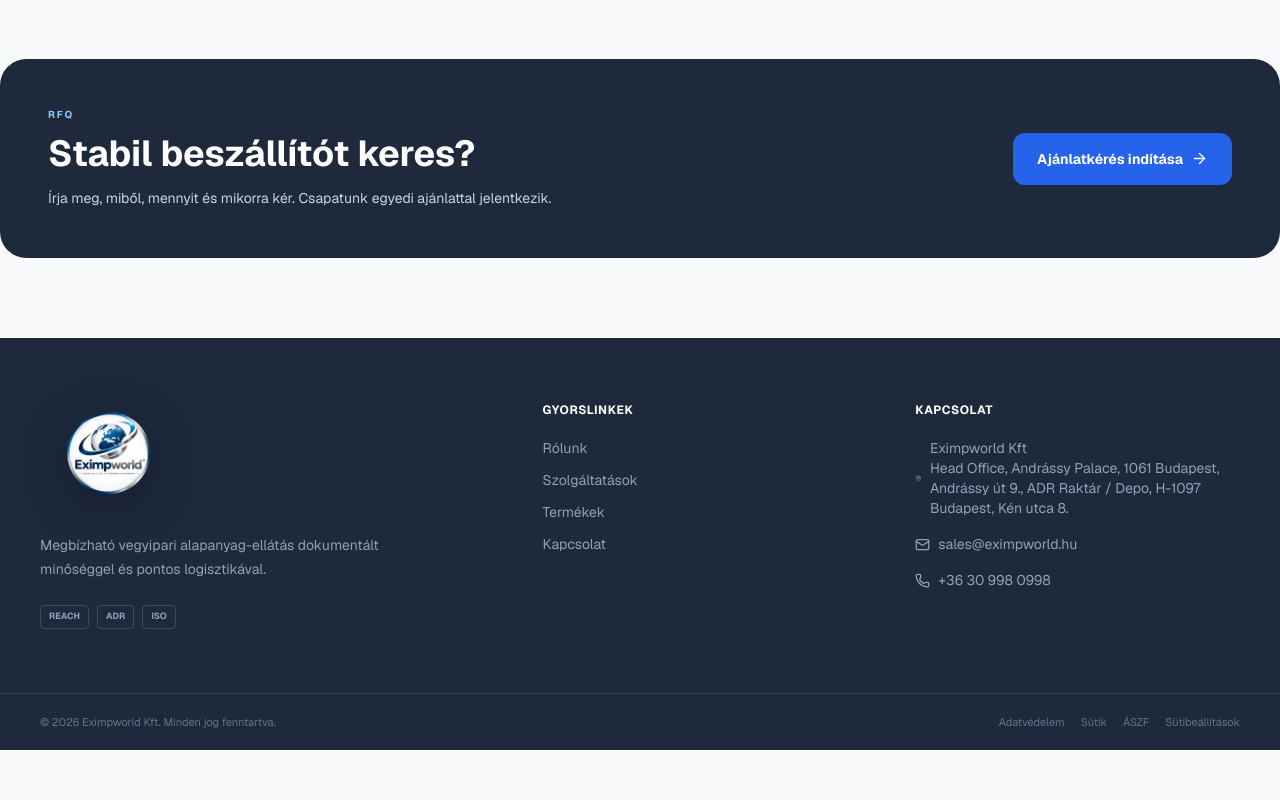
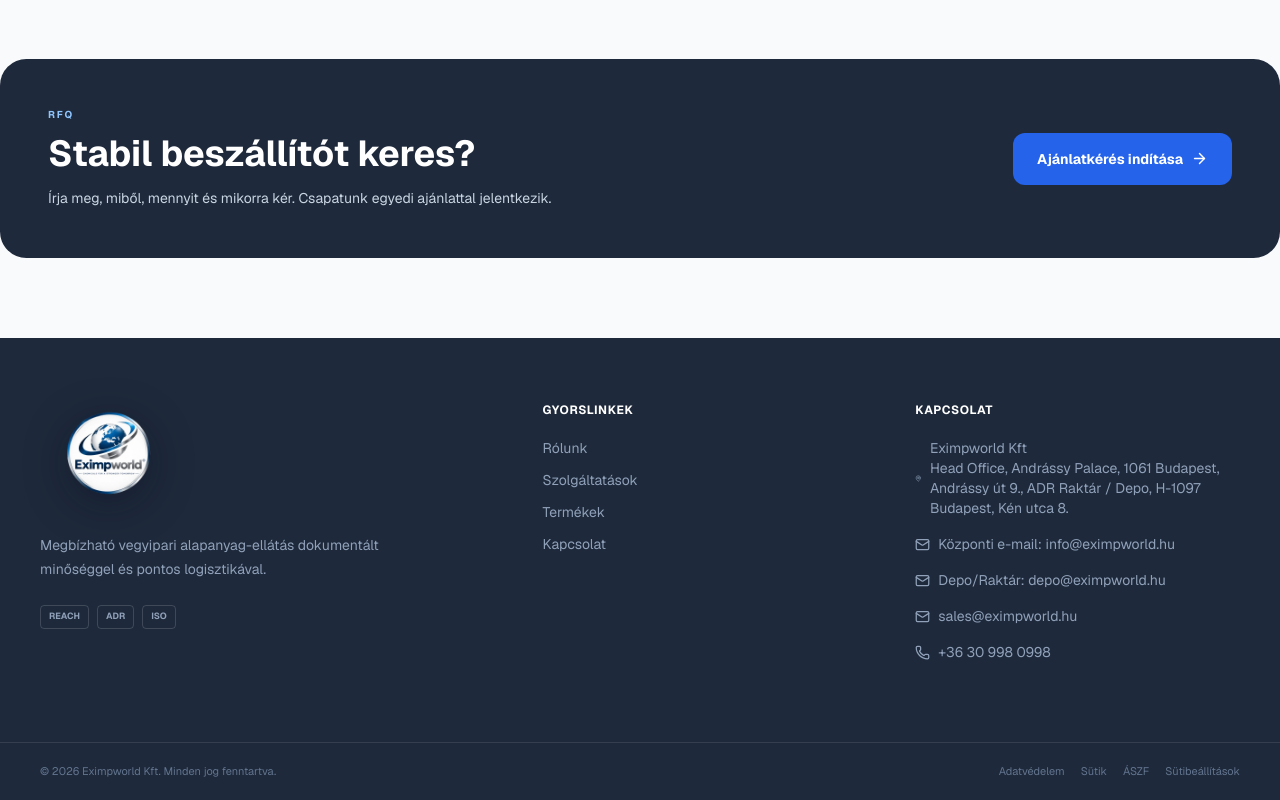
Before and after one commit to kurkoglobal-beep/eximpworld, a Next.js app: page / in a window 1280 px wide. Shown: the part 6359-7159 px from the top of the page. Before the commit the page ends 7109 px from the top, so only its background shows below. Built offline with nearby package versions, Linux system fonts and the light colour scheme.

Commit message:
Add EximpWorld Hungary contact email addresses

```diff
--- a/components/site-shell.tsx
+++ b/components/site-shell.tsx
@@ -180,6 +180,15 @@ export function Footer() {
               {market.company.address.join(', ')}
             </span>
           </p>
+          {[
+            [locale === 'hu' ? 'Központi e-mail' : 'Central email', market.company.centralEmail],
+            [locale === 'hu' ? 'Depo/Raktár' : 'Depot/Warehouse', market.company.depotEmail],
+          ].map(([label, email]) => email && (
+            <p className="footer-line" key={email}>
+              <Mail size={15} />
+              <span>{label}: <a href={`mailto:${email}`}>{email}</a></span>
+            </p>
+          ))}
           {market.company.email && (
             <p className="footer-line">
               <Mail size={15} />
--- a/components/uk-site.tsx
+++ b/components/uk-site.tsx
@@ -667,6 +667,14 @@ export function CompanyPanel() {
             <div key={x}>{x}</div>
           ))}
         </address>
+        {[
+          [en ? 'Central email' : 'Központi e-mail', c.centralEmail],
+          [en ? 'Depot/Warehouse' : 'Depo/Raktár', c.depotEmail],
+        ].map(([label, email]) => email && (
+          <a className="block mt-6 text-blue-200" href={`mailto:${email}`} key={email}>
+            {label}: {email}
+          </a>
+        ))}
         {c.email && (
           <a className="block mt-6 text-blue-200" href={`mailto:${c.email}`}>
             {c.email}
--- a/config/markets/hu.ts
+++ b/config/markets/hu.ts
@@ -17,6 +17,8 @@ export const hu: MarketConfig = {
       'H-1097 Budapest, Kén utca 8.',
     ],
     email: 'sales@eximpworld.hu',
+    centralEmail: 'info@eximpworld.hu',
+    depotEmail: 'depo@eximpworld.hu',
     phone: '+36 30 998 0998',
     number: null,
     vat: null,
--- a/config/markets/types.ts
+++ b/config/markets/types.ts
@@ -12,6 +12,8 @@ export type MarketConfig = {
     companyName?: string;
     director?: string;
     salesEmail?: string;
+    centralEmail?: string;
+    depotEmail?: string;
     emergencyPhone?: string;
     address: string[];
     email: string | null;
```
